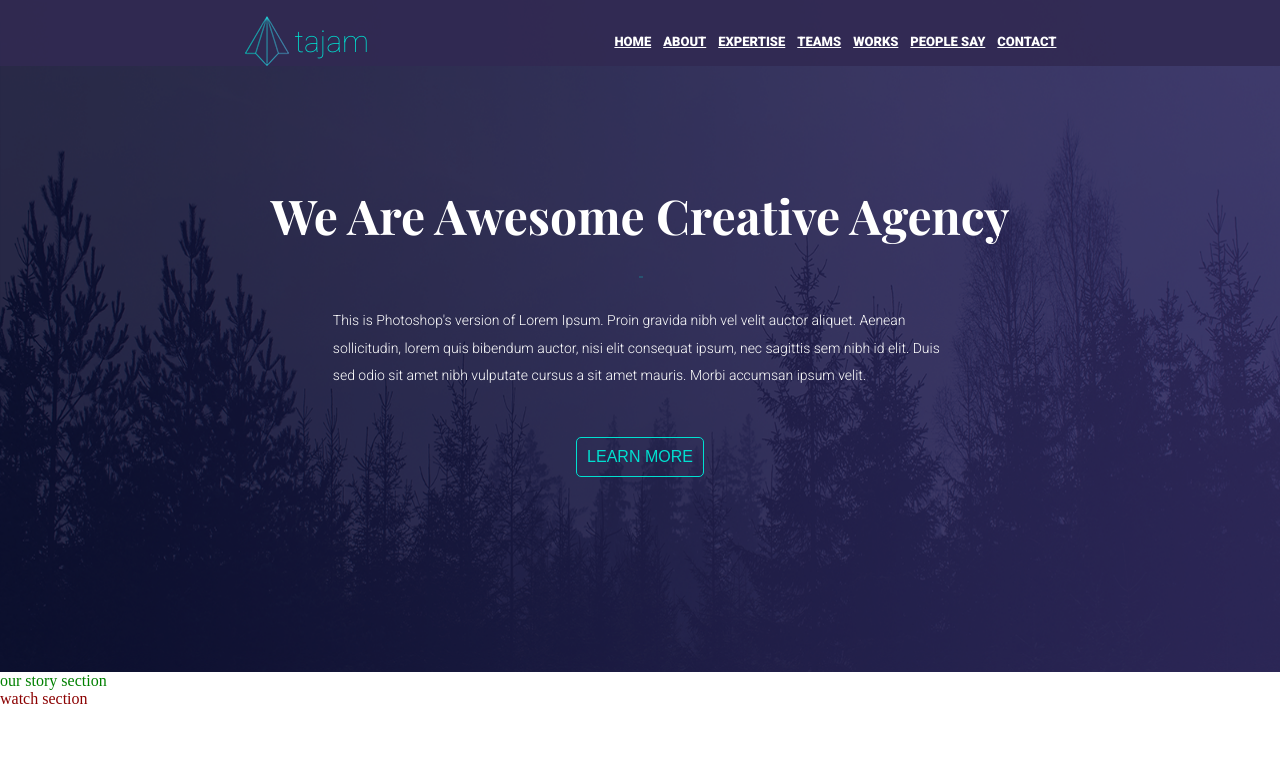
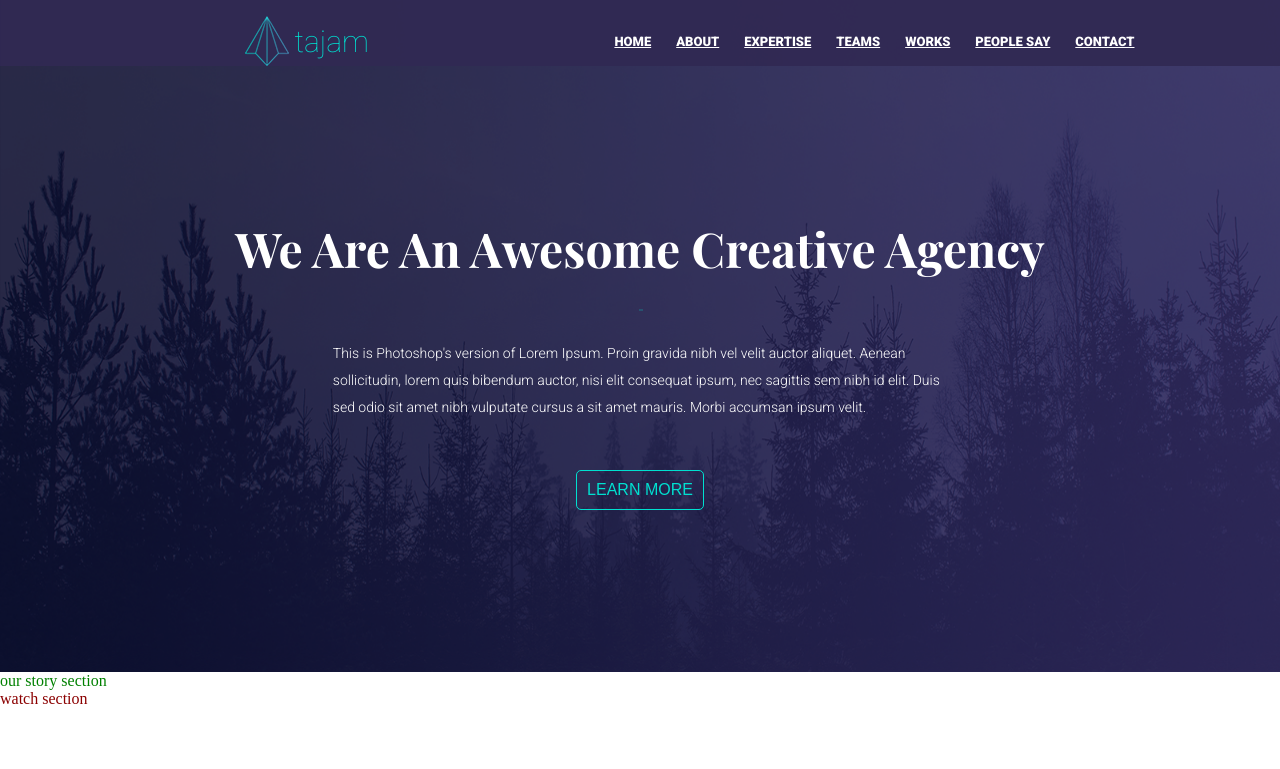
Before and after one commit to Thorn5/psd_to_html, a plain HTML site: page index.html in a window 1280 px wide. Shown: the top 769 px of the page. Drawn offline with nearby package versions, Linux system fonts and the light colour scheme; a web font is replaced by a local one.

Commit message:
prevented hero overflow

```diff
--- a/index.html
+++ b/index.html
@@ -29,7 +29,7 @@
             </nav>
         </div>
         <section class="heroGrid" id="hero-section">
-            <div class="heroFlexItem_1"><h1>We Are Awesome Creative Agency</h1></div>
+            <div class="heroFlexItem_1"><h1>We Are An Awesome Creative Agency</h1></div>
             <div class="heroFlexItem_2"><hr></div>
             <div class="heroFlexItem_3"><p>This is Photoshop's version of Lorem Ipsum. Proin gravida nibh vel velit auctor aliquet. Aenean sollicitudin, lorem quis bibendum auctor, nisi elit consequat ipsum, nec sagittis sem nibh id elit. Duis sed odio sit amet nibh vulputate cursus a sit amet mauris. Morbi accumsan ipsum velit.</p></div>
             <button class="heroFlexItem_4">LEARN MORE</button>
--- a/src/script.css
+++ b/src/script.css
@@ -30,7 +30,7 @@ nav a:visited {
     padding-top: 16px;
     justify-items: center;
     align-items: center;
-    background-color: rgba(49,41,83, 0.88);
+    background-color: rgba(49,41,83, 0.93);
 }
 
 .logoContainer {
@@ -72,18 +72,19 @@ nav a:visited {
 
 .navFlexItem {
     display: inline-flex;
-    padding-right: 12px;
+    padding-right: 25px;
     color: white;
 }
 
 .heroGrid {
     display: grid;
     grid-area: hero;
-    /* grid-template-rows: 163px auto 19px auto 29px auto 48px auto 207px; */
-    grid-template-rows: 40% auto 19px auto 29px auto 48px auto ;
+    grid-template-rows: 150px auto 19px auto 29px auto 48px auto 30% ;
     padding-top: 66px;
     justify-items: center;
     color: white;
+    height: 606px;
+    overflow: hidden;
 }
 
 .heroFlexItem {
@@ -97,6 +98,7 @@ nav a:visited {
     font-family: 'Playfair Display', serif;
     font-size: 32px;
     font-weight: 900;
+    text-align: center;
 }
 
 .heroFlexItem_2 {
```
